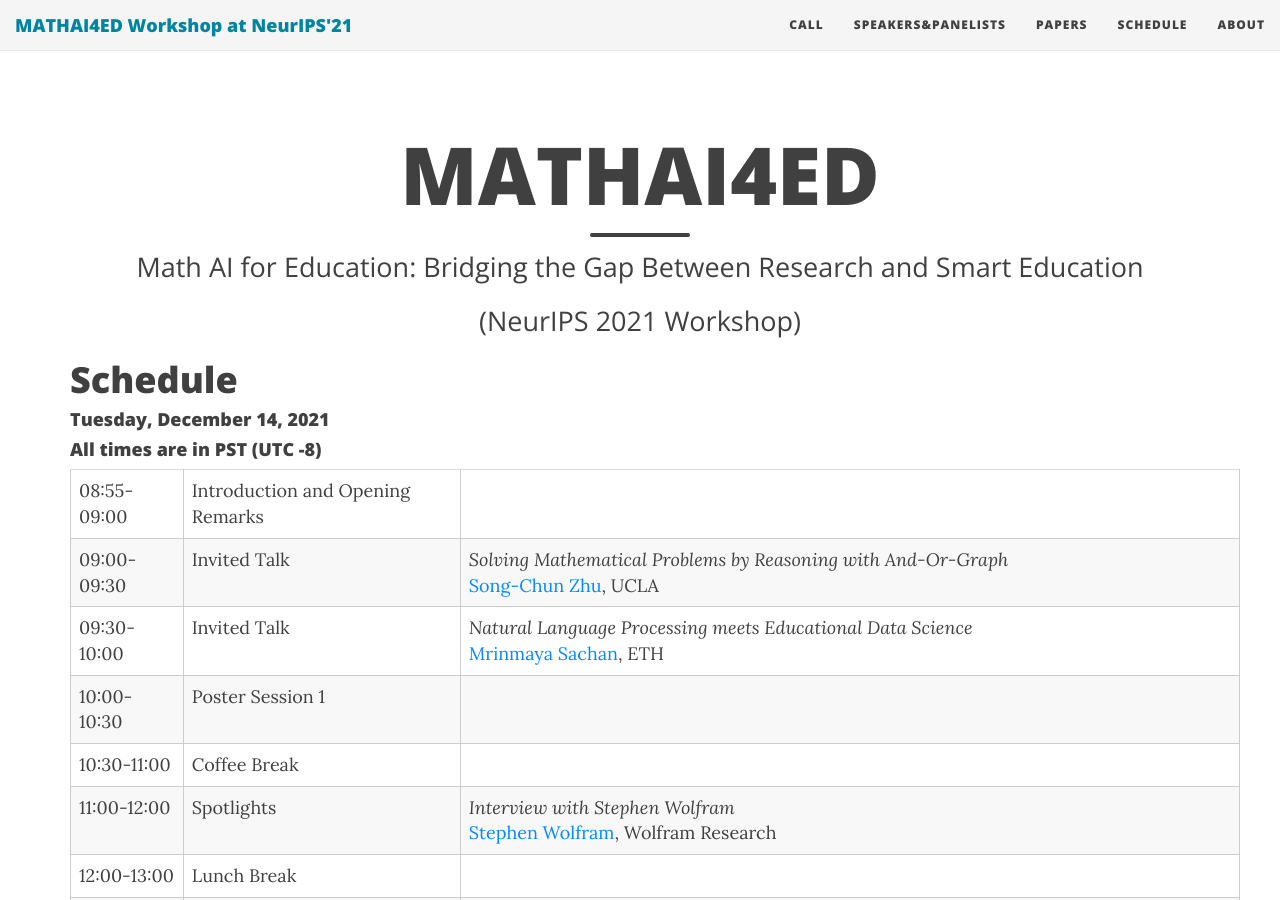
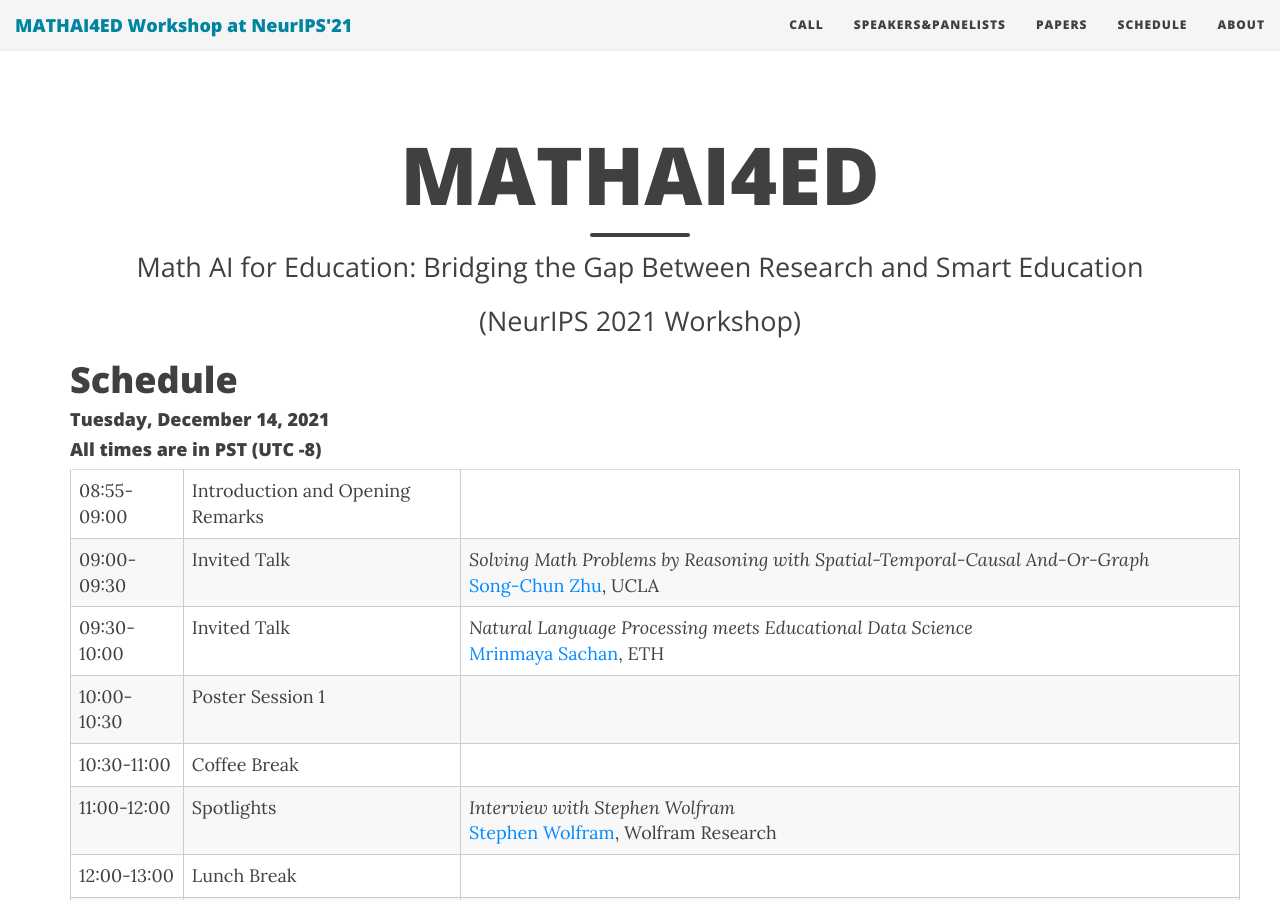
Before and after one commit to mathai4ed/mathai4ed.github.io, a Jekyll site: the page built from schedule.md, in a window 1280 px wide and 900 px high. Built offline with Jekyll 4.4.1, drawn with Linux system fonts in a browser that asks for light colours; nearby versions of some CDN libraries.

Commit message:
update schedule

```diff
--- a/_data/schedule.yml
+++ b/_data/schedule.yml
@@ -5,7 +5,7 @@ opening:
 
 szhu:
   event: "szhu"
-  title: "Solving Mathematical Problems by Reasoning with And-Or-Graph"
+  title: "Solving Math Problems by Reasoning with Spatial-Temporal-Causal And-Or-Graph"
   start: "09:00-09:30"
   type: "Invited"
 
```
